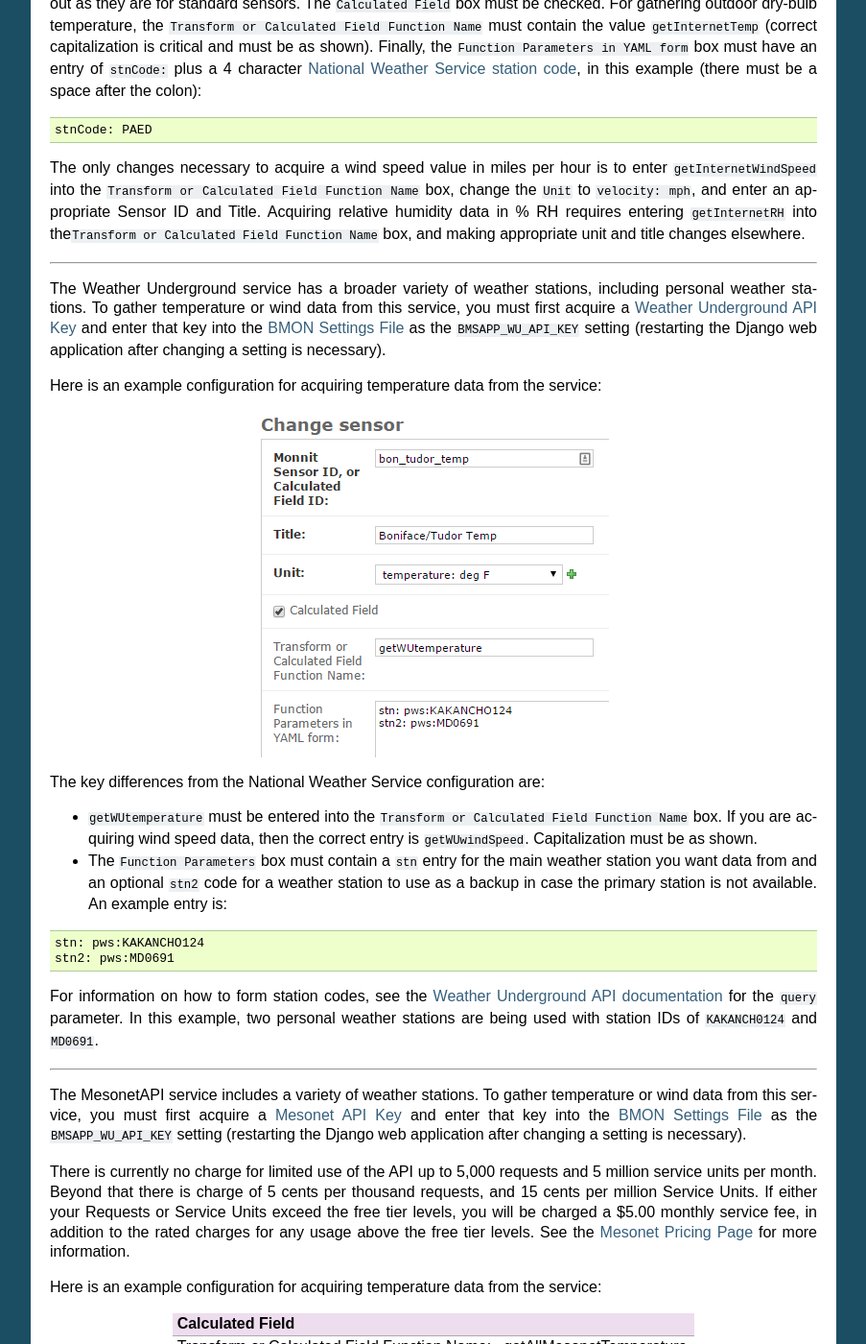
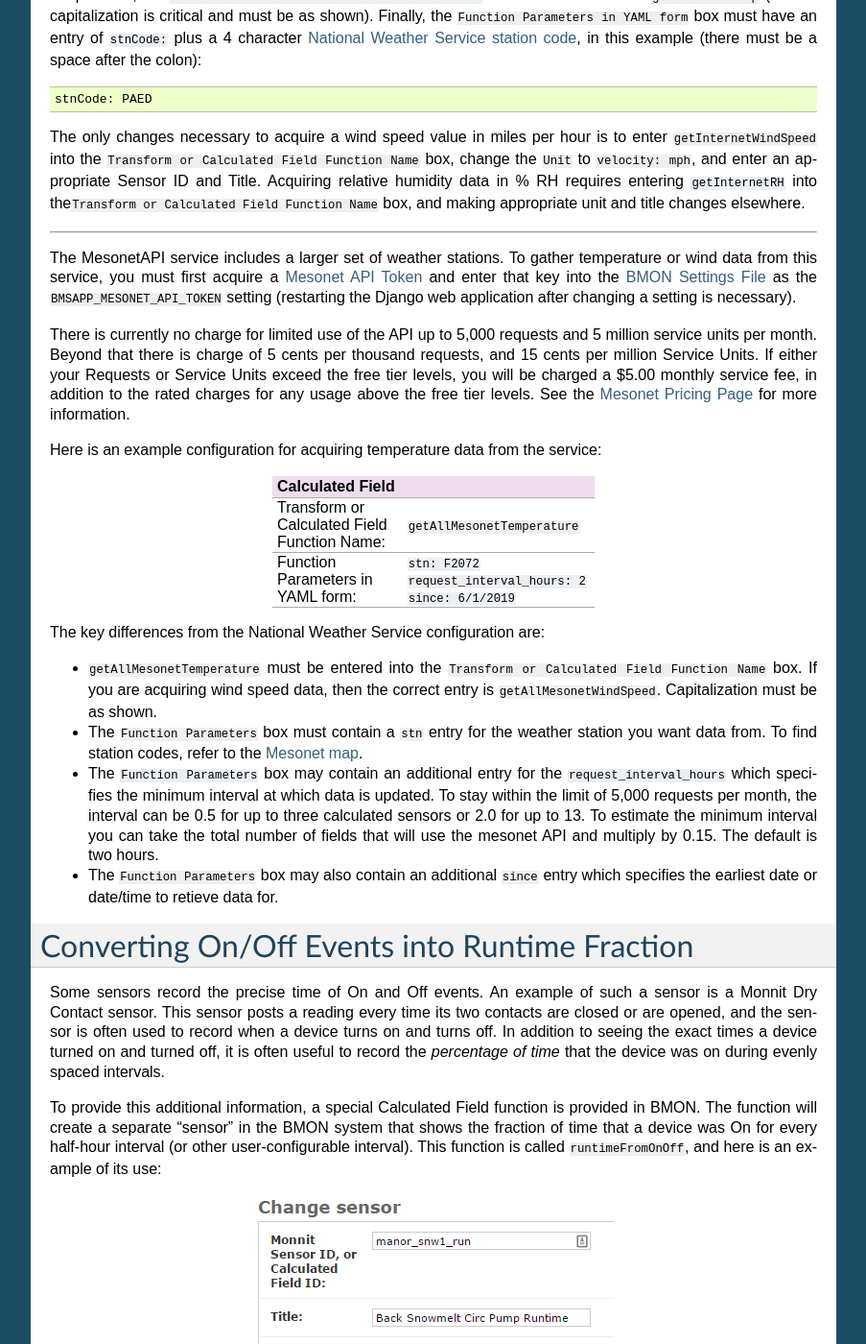
Before and after one commit to alanmitchell/bmon, a Sphinx documentation site: the page built from docs/source/calculated-fields.rst, in a window 1280 px wide and 1400 px high, scrolled down 3399 px. Shown: the whole window at 96% size, without its empty margins (198-1101 px from the left). Built offline with Sphinx 7.4.7, drawn with Linux system fonts in a browser that asks for light colours; some of the changed text lies outside the part shown.

Commit message:
Mesonet API documentation updates

```diff
--- a/docs/source/calculated-fields.rst
+++ b/docs/source/calculated-fields.rst
@@ -182,49 +181,11 @@ appropriate unit and title changes elsewhere.
 
 --------------
 
-The Weather Underground service has a broader variety of weather
-stations, including personal weather stations. To gather temperature or
-wind data from this service, you must first acquire a `Weather
-Underground API Key <http://www.wunderground.com/weather/api/>`_ and enter
+The MesonetAPI service includes a larger set of weather stations.
+To gather temperature or wind data from this service, you must first acquire a
+`Mesonet API Token <https://developers.synopticdata.com/signup/>`_ and enter
 that key into the :ref:`BMON Settings File <how-to-install-BMON-on-a-web-server>`
-as the ``BMSAPP_WU_API_KEY`` setting (restarting the Django web
-application after changing a setting is necessary).
-
-Here is an example configuration for acquiring temperature data from the
-service:
-
-.. image:: /_static/calc_ex2.png
-    :align: center
-
-The key differences from the National Weather Service configuration are:
-
-*  ``getWUtemperature`` must be entered into the
-   ``Transform or Calculated Field Function Name`` box. If you are
-   acquiring wind speed data, then the correct entry is
-   ``getWUwindSpeed``. Capitalization must be as shown.
-*  The ``Function Parameters`` box must contain a ``stn`` entry for the
-   main weather station you want data from and an optional ``stn2`` code
-   for a weather station to use as a backup in case the primary station
-   is not available. An example entry is:
-
-::
-
-        stn: pws:KAKANCHO124
-        stn2: pws:MD0691
-
-For information on how to form station codes, see the `Weather Underground API
-documentation <http://www.wunderground.com/weather/api/d/docs?d=data/index>`_
-for the ``query`` parameter. In this example, two personal weather
-stations are being used with station IDs of ``KAKANCH0124`` and
-``MD0691``.
-
---------------
-
-The MesonetAPI service includes a variety of weather stations.
-To gather temperature or wind data from this service, you must first acquire a
-`Mesonet API Key <https://developers.synopticdata.com/signup/>`_ and enter
-that key into the :ref:`BMON Settings File <how-to-install-BMON-on-a-web-server>`
-as the ``BMSAPP_WU_API_KEY`` setting (restarting the Django web
+as the ``BMSAPP_MESONET_API_TOKEN`` setting (restarting the Django web
 application after changing a setting is necessary).
 
 There is currently no charge for limited use of the API up to 5,000 requests
@@ -238,19 +199,17 @@ Page <https://developers.synopticdata.com/mesonet/pricing/>`_ for more informati
 Here is an example configuration for acquiring temperature data from the
 service:
 
-+-----------------+---------------------------------------------+
-|Calculated Field |                                             |
-+=================+=============================================+
-|Transform or     | getAllMesonetTemperature                    |
-|Calculated Field |                                             |
-|Function Name:   |                                             |
-+-----------------+---------------------------------------------+
-|Function         | stn: F2072                                  |
-|Parameters in    +---------------------------------------------+
-|YAML form:       | request_interval_hours: 2                   |
-|                 +---------------------------------------------+
-|                 | since: 6/1/2019                             |
-+-----------------+---------------------------------------------+
++-------------------+---------------------------------------------+
+| Calculated Field  |                                             |
++===================+=============================================+
+|| Transform or     || ``getAllMesonetTemperature``               |
+|| Calculated Field |                                             |
+|| Function Name:   |                                             |
++-------------------+---------------------------------------------+
+|| Function         || ``stn: F2072``                             |
+|| Parameters in    || ``request_interval_hours: 2``              |
+|| YAML form:       || ``since: 6/1/2019``                        |
++-------------------+---------------------------------------------+
 
 The key differences from the National Weather Service configuration are:
 
```
Also changed, not shown: other parts of docs/source/calculated-fields.rst (+0 -1 lines), 2 other files.
